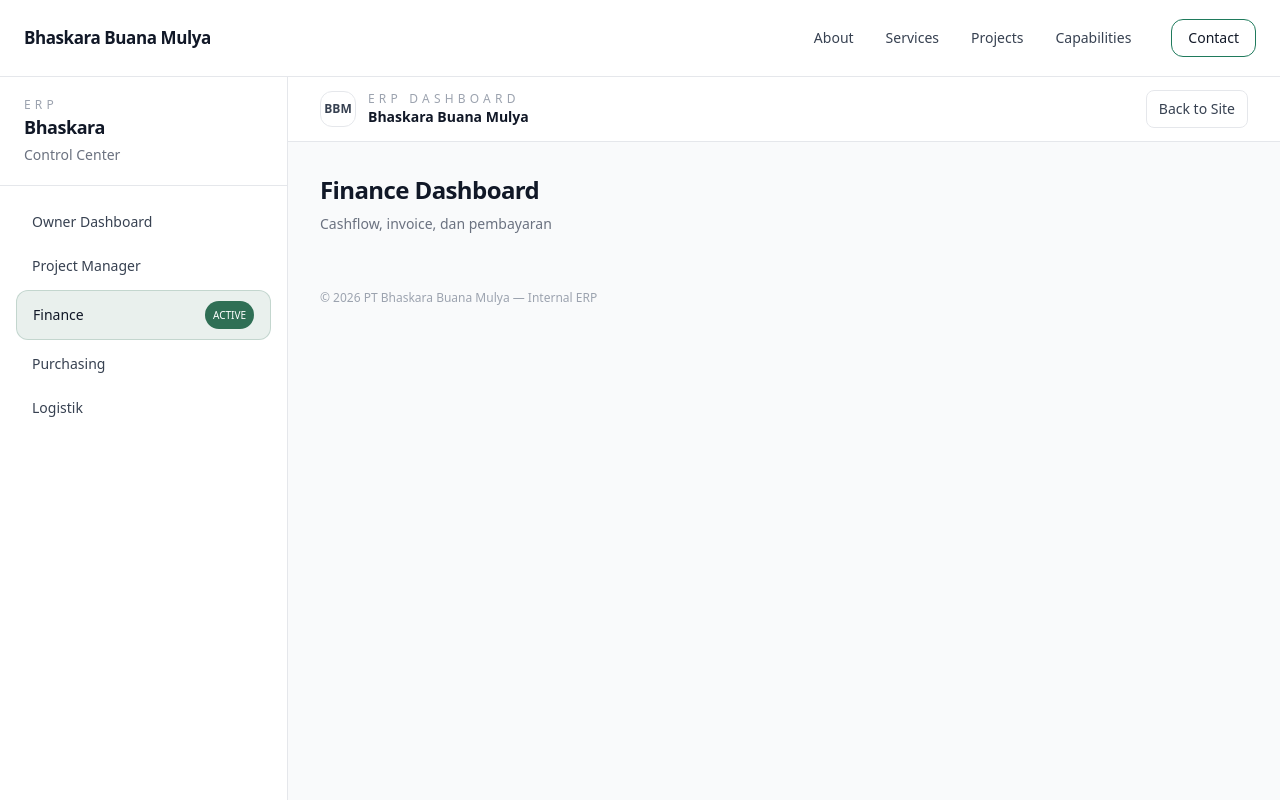
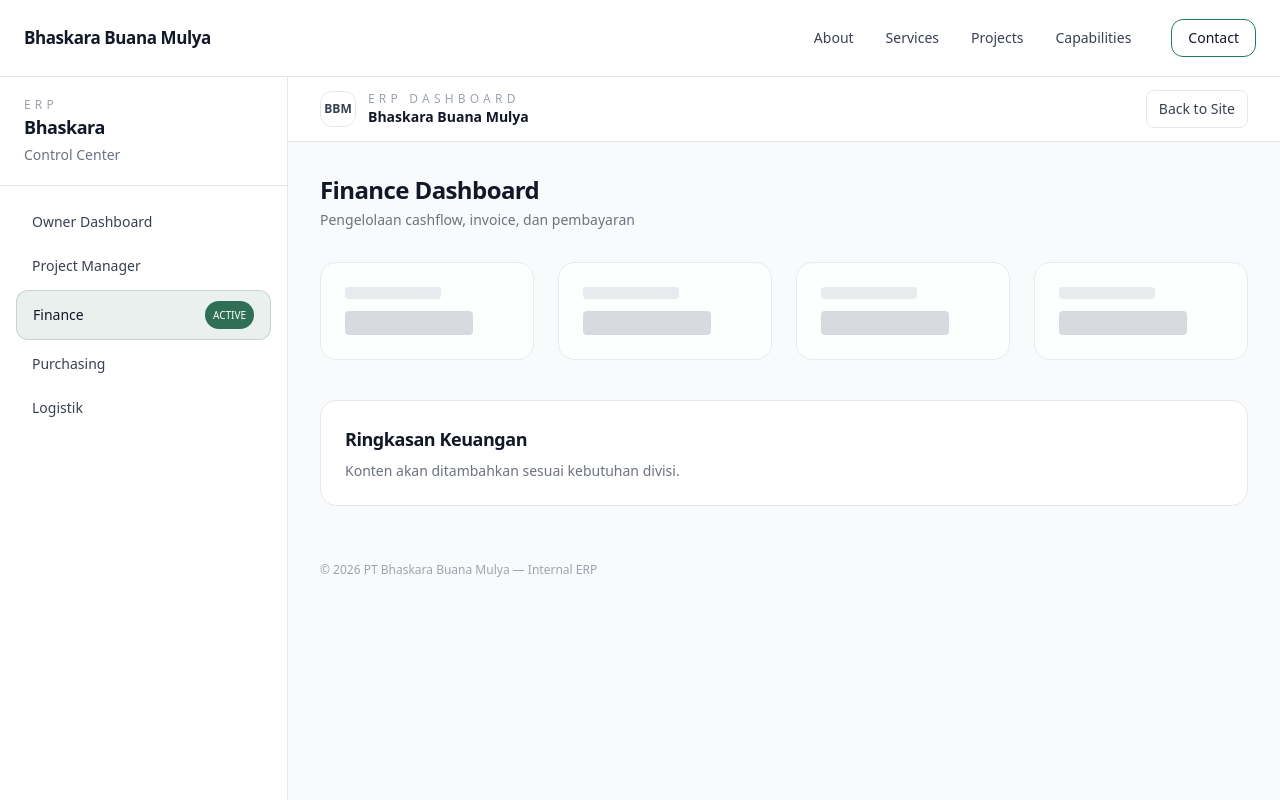
Before and after one commit to herlan-syihabudin/Bhaskara, a Next.js app: page /dashboard/finance in a window 1280 px wide. Shown: the top 800 px of the page. Built offline with nearby package versions, Linux system fonts and the light colour scheme.

Commit message:
Update page.tsx

```diff
--- a/app/dashboard/finance/page.tsx
+++ b/app/dashboard/finance/page.tsx
@@ -1,11 +1,18 @@
-// app/dashboard/finance/page.tsx
-export default function FinanceDashboard() {
+import DashboardHeader from "@/components/dashboard/DashboardHeader";
+import KpiPlaceholder from "@/components/dashboard/KpiPlaceholder";
+import SectionPlaceholder from "@/components/dashboard/SectionPlaceholder";
+
+export default function FinancePage() {
   return (
-    <div>
-      <h1 className="text-2xl font-semibold">Finance Dashboard</h1>
-      <p className="text-sm text-gray-500 mt-2">
-        Cashflow, invoice, dan pembayaran
-      </p>
-    </div>
+    <>
+      <DashboardHeader
+        title="Finance Dashboard"
+        subtitle="Pengelolaan cashflow, invoice, dan pembayaran"
+      />
+
+      <KpiPlaceholder />
+
+      <SectionPlaceholder title="Ringkasan Keuangan" />
+    </>
   );
 }
```
